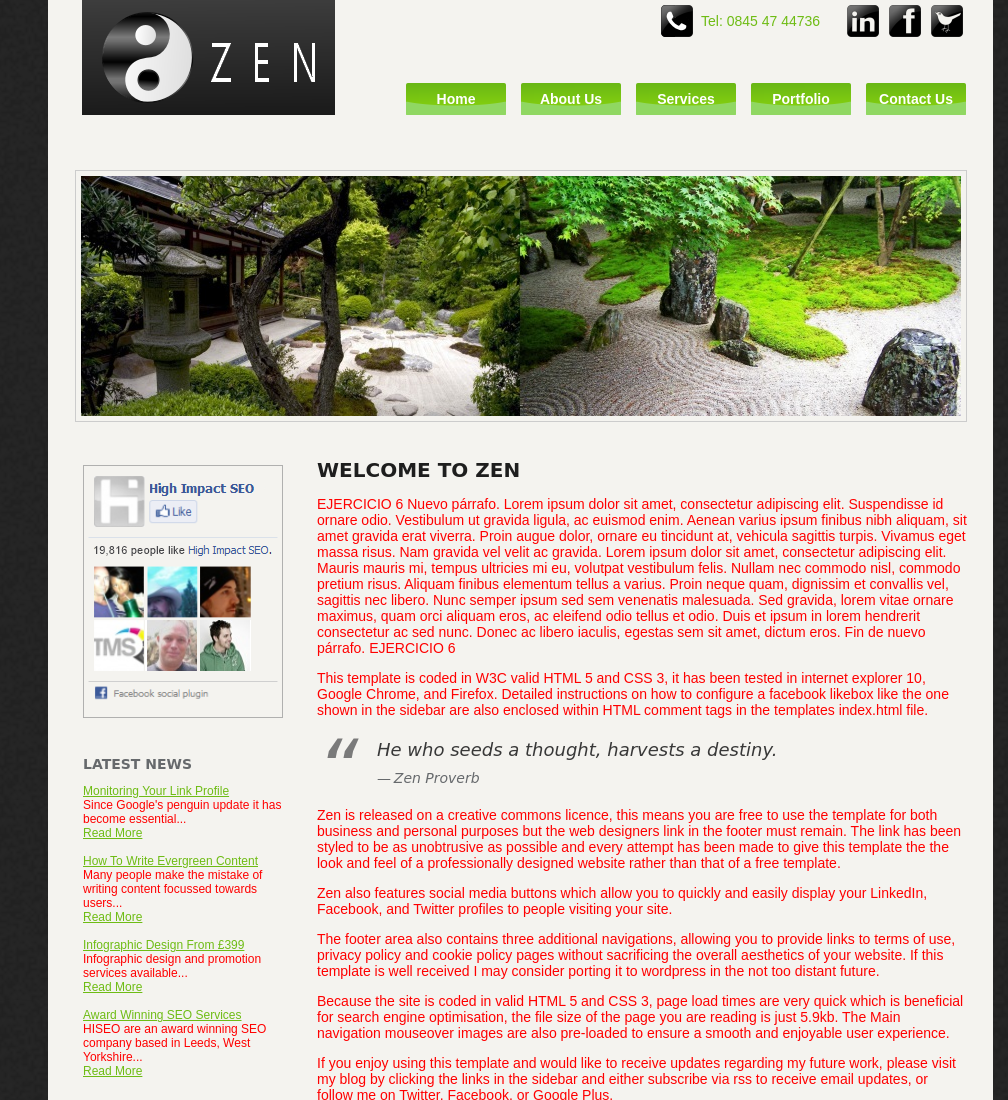
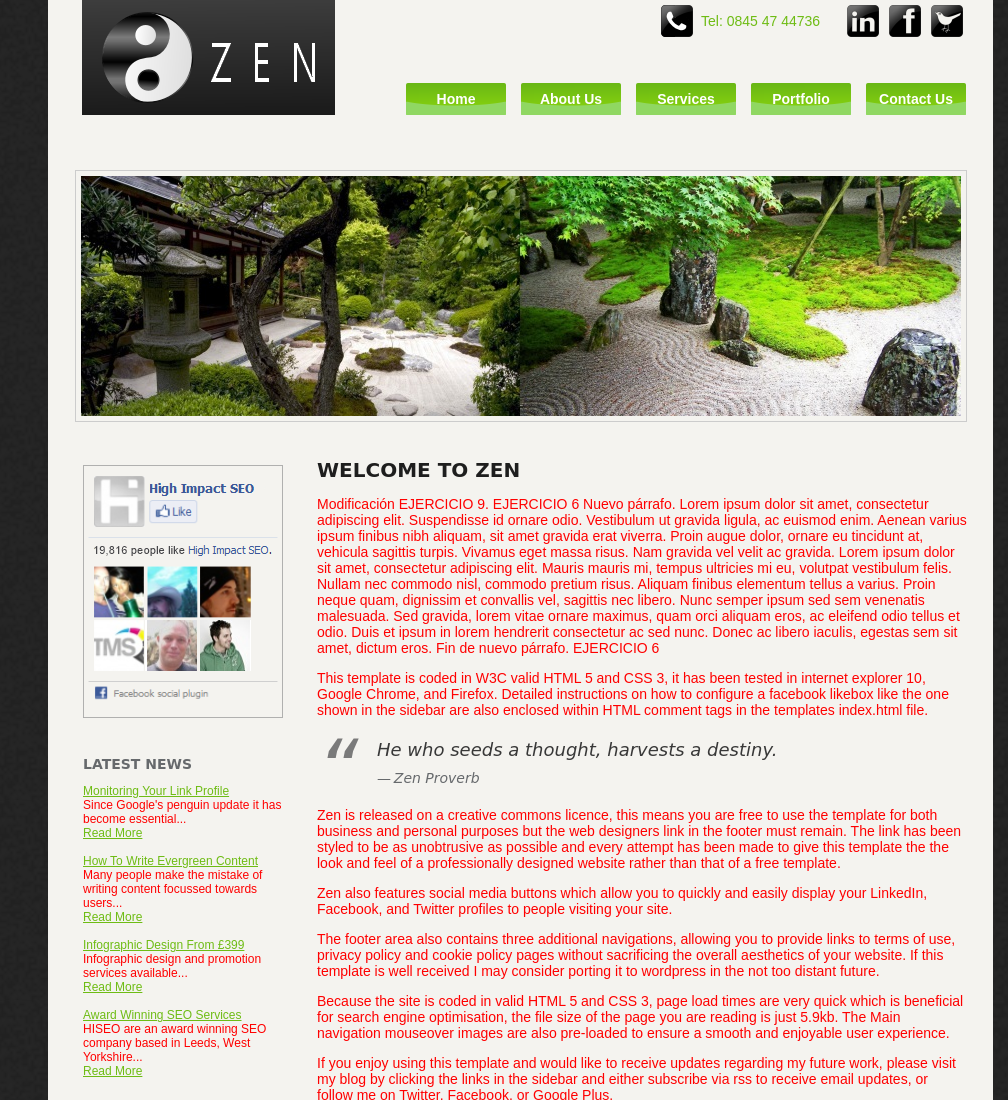
Before and after one commit to MisakiAnguera/sprint1, a plain HTML site: page index.html in a window 1280 px wide. Shown: the top 1100 px of the page, without its empty margins (272-1280 px from the left). Drawn offline with Linux system fonts and the light colour scheme; a web font is replaced by a local one.

Commit message:
Modificación index.html EJERCICIO 9

```diff
--- a/index.html
+++ b/index.html
@@ -35,7 +35,7 @@
 
 <div class="main">
 <h1>Welcome To ZEN</h1>
-<p>EJERCICIO 6 Nuevo párrafo. Lorem ipsum dolor sit amet, consectetur adipiscing elit. Suspendisse id ornare odio. Vestibulum ut gravida ligula, ac euismod enim. Aenean varius ipsum finibus nibh aliquam, sit amet gravida erat viverra. Proin augue dolor, ornare eu tincidunt at, vehicula sagittis turpis. Vivamus eget massa risus. Nam gravida vel velit ac gravida. Lorem ipsum dolor sit amet, consectetur adipiscing elit. Mauris mauris mi, tempus ultricies mi eu, volutpat vestibulum felis. Nullam nec commodo nisl, commodo pretium risus. Aliquam finibus elementum tellus a varius. Proin neque quam, dignissim et convallis vel, sagittis nec libero. Nunc semper ipsum sed sem venenatis malesuada. Sed gravida, lorem vitae ornare maximus, quam orci aliquam eros, ac eleifend odio tellus et odio. Duis et ipsum in lorem hendrerit consectetur ac sed nunc. Donec ac libero iaculis, egestas sem sit amet, dictum eros. Fin de nuevo párrafo. EJERCICIO 6</p>
+<p>Modificación EJERCICIO 9. EJERCICIO 6 Nuevo párrafo. Lorem ipsum dolor sit amet, consectetur adipiscing elit. Suspendisse id ornare odio. Vestibulum ut gravida ligula, ac euismod enim. Aenean varius ipsum finibus nibh aliquam, sit amet gravida erat viverra. Proin augue dolor, ornare eu tincidunt at, vehicula sagittis turpis. Vivamus eget massa risus. Nam gravida vel velit ac gravida. Lorem ipsum dolor sit amet, consectetur adipiscing elit. Mauris mauris mi, tempus ultricies mi eu, volutpat vestibulum felis. Nullam nec commodo nisl, commodo pretium risus. Aliquam finibus elementum tellus a varius. Proin neque quam, dignissim et convallis vel, sagittis nec libero. Nunc semper ipsum sed sem venenatis malesuada. Sed gravida, lorem vitae ornare maximus, quam orci aliquam eros, ac eleifend odio tellus et odio. Duis et ipsum in lorem hendrerit consectetur ac sed nunc. Donec ac libero iaculis, egestas sem sit amet, dictum eros. Fin de nuevo párrafo. EJERCICIO 6</p>
 <p>This template is coded in W3C valid HTML 5 and CSS 3, it has been tested in internet explorer 10, Google Chrome, and Firefox. Detailed instructions on how to configure a facebook likebox like the one shown in the sidebar are also enclosed within HTML comment tags in the templates index.html file.</p>
 <blockquote>He who seeds a thought, harvests a destiny.<cite>Zen Proverb</cite></blockquote>
 <p>Zen is released on a creative commons licence, this means you are free to use the template for both business and personal purposes but the web designers link in the footer must remain. The link has been styled to be as unobtrusive as possible and every attempt has been made to give this template the the look and feel of a professionally designed website rather than that of a free template.</p>
```
